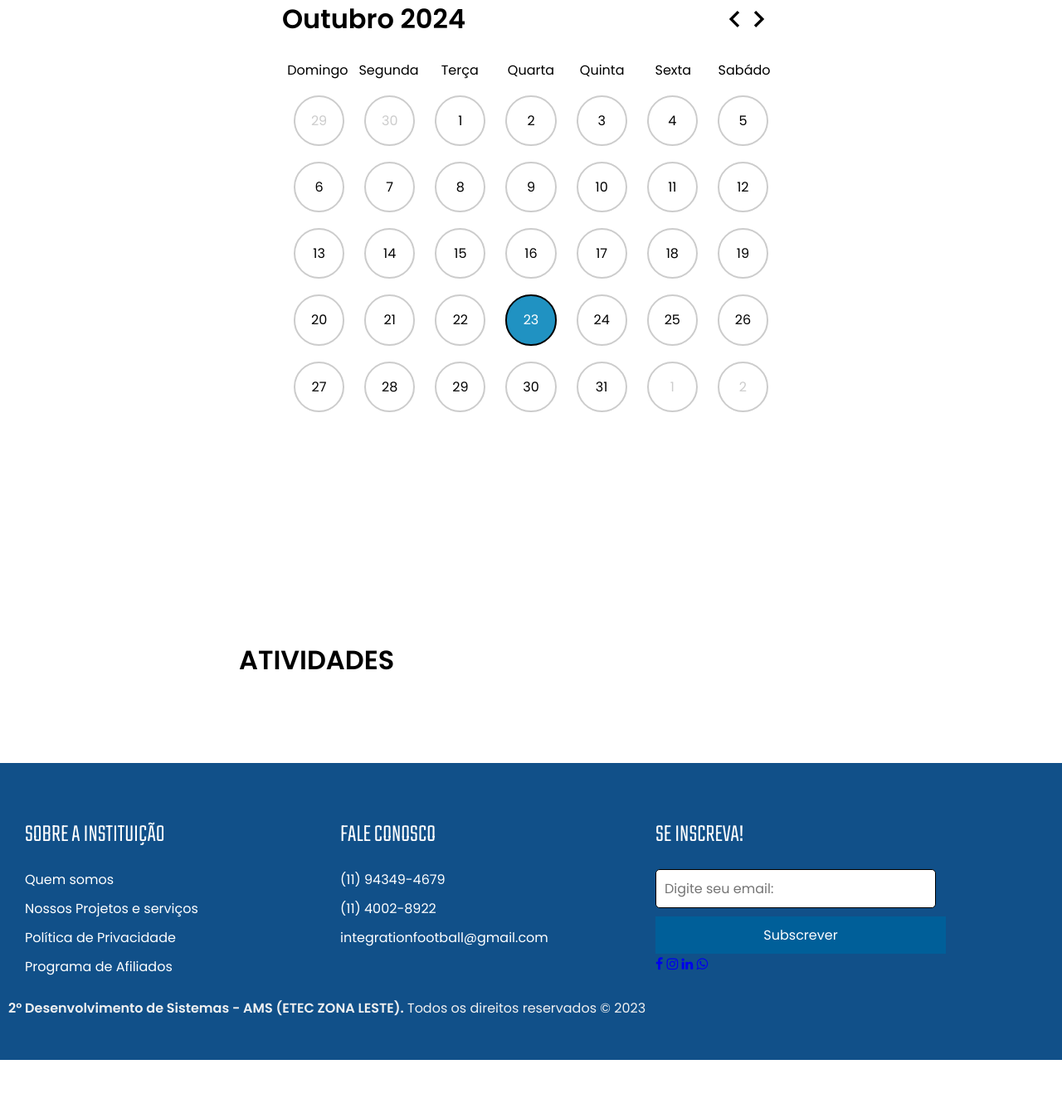
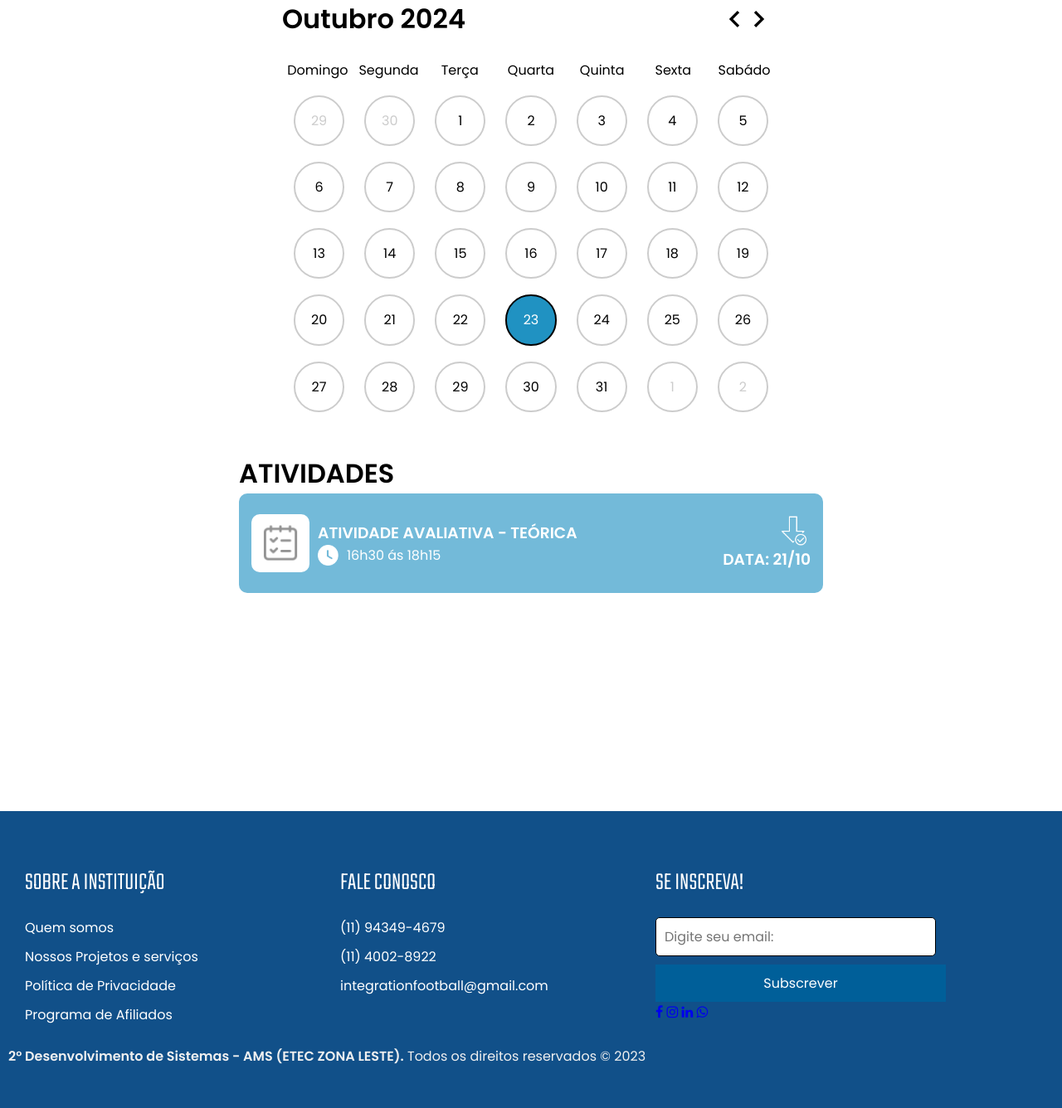
Before and after one commit to ViniciusO6/Integration-Football, a PHP site: page /principal.php in a window 1280 px wide. Shown: the part 106-1442 px from the top of the page at 83% size. Before the commit the page ends 1384 px from the top, so only its background shows below. Run offline with PHP 8.4, Linux system fonts and the light colour scheme; some web fonts are replaced.

Commit message:
Update Atividades em Aluno

```diff
--- a/Integration-Football/css/principal.css
+++ b/Integration-Football/css/principal.css
@@ -67,6 +67,7 @@
 #pricipal-calendario{
     width: 600px;
     margin: 0 auto;
+    margin-bottom: 50px;
 }
 
 #dia{
@@ -97,6 +98,151 @@
     color: rgb(255, 255, 255);
 }
 
+/* RETIRAR */
+/* #pricipal-calendario {
+    display: none;
+} */
+
+.atividade{
+    display: flex;
+    flex-direction: column;
+    height: 37%;
+    transition: 0.5s;
+}
+
+.card-atividade{
+    width: 100%;
+    height: 120px;
+    background-color: #73bad9;
+    display: flex;
+    border-radius: 10px;
+    cursor: pointer;
+    transition: 0.5s;
+}
+
+.card-atividade:hover{
+    transform: scale(1.02);
+
+}
+
+.card-atividade p, h3{
+    color: white;
+}
+
+.bloco1{
+    display: flex;
+    justify-content: center;
+    align-items: center;
+    width: 70px;
+    margin-left: 15px;
+}
+
+.bloco2{
+    width: 100%;
+    height: 100%;
+    display: flex;
+    flex-direction: column;
+    justify-content: center;
+    margin-left: 10px;
+
+}
+
+.titulo-atividade{
+
+}
+
+.data-entrega{
+    display: flex;
+    align-items: center;
+}
+
+.data-entrega img{
+    width: 25px;
+    height: 25px;
+}
+
+.data-entrega p{
+    margin-left: 10px;
+}
+
+.bloco3{
+    width: 107px;
+    display: flex;
+    flex-direction: column;
+    align-items: end;
+    justify-content: center;
+    min-width: 107px;
+    margin-right: 15px;
+}
+
+.bloco3 img{
+    width: 40px;
+}
+
+.bloco1 img{
+    width: 65%;
+}
+
+.icone-atividade{
+    display: flex;
+    justify-content: center;
+    align-items: center;
+    background-color: white;
+    width: 70px;
+    height: 70px;
+    border-radius: 10px;
+
+}
+
+.card-arquivo{
+    display: flex;
+    justify-content: center;
+    width: 100%;
+    transition: 0.5s;
+    height: 0%;
+    overflow: hidden;
+}
+
+.card-arquivo button{
+    border: solid 1px #2092c2;
+    background-color: transparent;
+    border-radius: 10px;
+    width: 150px;
+    height: 45px;
+    font-weight: bold;
+    float: right;
+    margin-right: 30px;
+    margin-bottom: 15px;
+}
+
+.arquivo{
+    width: 90%;
+    border: solid 2px rgb(145, 145, 145);
+    border-radius: 0 0 10px 10px;
+}
+
+.previa-arquivo{
+    display: flex;
+    align-items: center;
+    margin: 15px 15px;
+}
+
+.previa-arquivo img{
+    width: 65px;
+}
+
+.previa-arquivo p{
+    margin-left: 8px;
+}
+
+.atividade-aberto{
+    height: 100%;
+}
+
+.aberto{
+    height: 55%;
+}
+
 
 
 @media screen and (max-width: 992px) {
--- a/Integration-Football/css/principal.js
+++ b/Integration-Football/css/principal.js
@@ -44,3 +44,12 @@ prevNextIcon.forEach(icon => {
         renderCalendar();
     });
 });
+
+
+function abrirPrevia(IDAtividade, IDCard){
+    const DivAtividade = document.querySelector("#"+IDAtividade)
+    const DivCardArquivo = document.querySelector("#"+IDCard)
+
+        DivAtividade.classList.toggle("atividade-aberto")
+        DivCardArquivo.classList.toggle("aberto")
+}
--- a/Integration-Football/principal.php
+++ b/Integration-Football/principal.php
@@ -41,24 +41,55 @@
                 <p>Quinta</p>
                 <p>Sexta</p>
                 <p>Sabádo</p>
-
             </div>
-
             <div id="dias">
-
-
-
                 </div>
             </div>
-
         </div>
 
-
-        <br><br><br><br><br><br><br><br><br><br><br>
 
 
         <h1 id="titulo">ATIVIDADES</h1>
 
+        <div id="atividade" class="atividade">
+          <div id="card-atividade" class="card-atividade" onclick="abrirPrevia('atividade', 'card-arquivo')">
+            <div class="bloco1">
+              <div class="icone-atividade">
+                <img src="./Imagens/checklist.png" alt="">
+              </div>
+
+            </div>
+
+            <div class="bloco2">
+              <div class="titulo-atividade">
+                <h3>ATIVIDADE AVALIATIVA - TEÓRICA</h3>
+              </div>
+
+              <div class="data-entrega">
+                <img src="./Imagens/Time-Circle.png" alt=""><p>16h30 ás 18h15</p>
+              </div>
+            </div>
+
+            <div class="bloco3">
+            <img src="./Imagens/arrow.png" alt="">
+            <h3>DATA: 21/10</h3>
+
+          </div>
+
+
+        </div>
+
+      <div id="card-arquivo" class="card-arquivo fechado">
+            <div class="arquivo">
+              <div class="previa-arquivo">
+                <img src="./Imagens/pdfIcon.png" alt="">
+                <p>Arquivo 1- "Histotia do Power Soccer"</p>
+              </div>
+              <button>Baixar Arquivos</button>
+
+            </div>
+          </div>
+      </div>
 
 
     </form>
```
Also changed, not shown: Integration-Football/Imagens/Time-Circle.png (added), Integration-Football/Imagens/arrow.png (added), Integration-Football/Imagens/checklist.png (added), Integration-Football/Imagens/pdfIcon.png (added).
